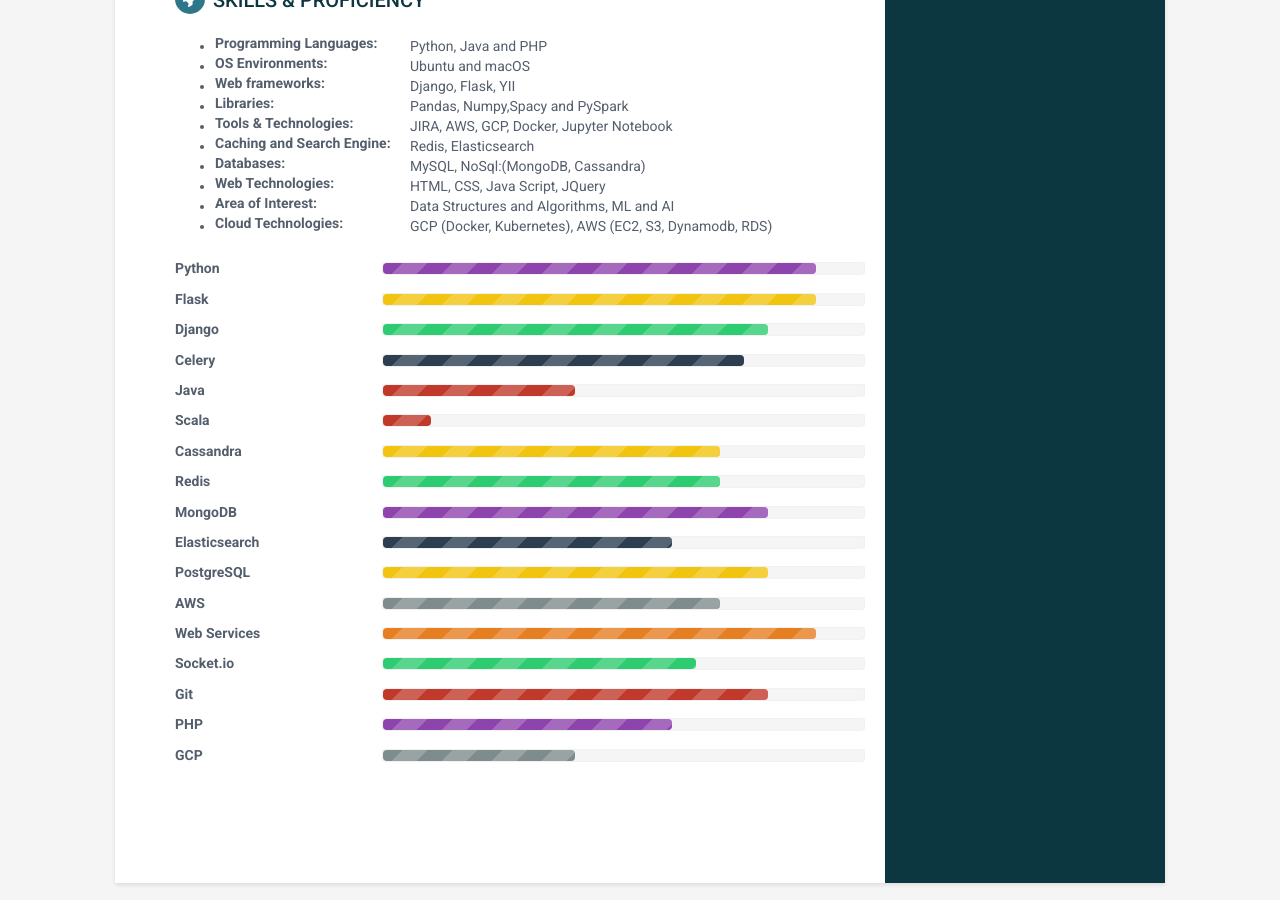
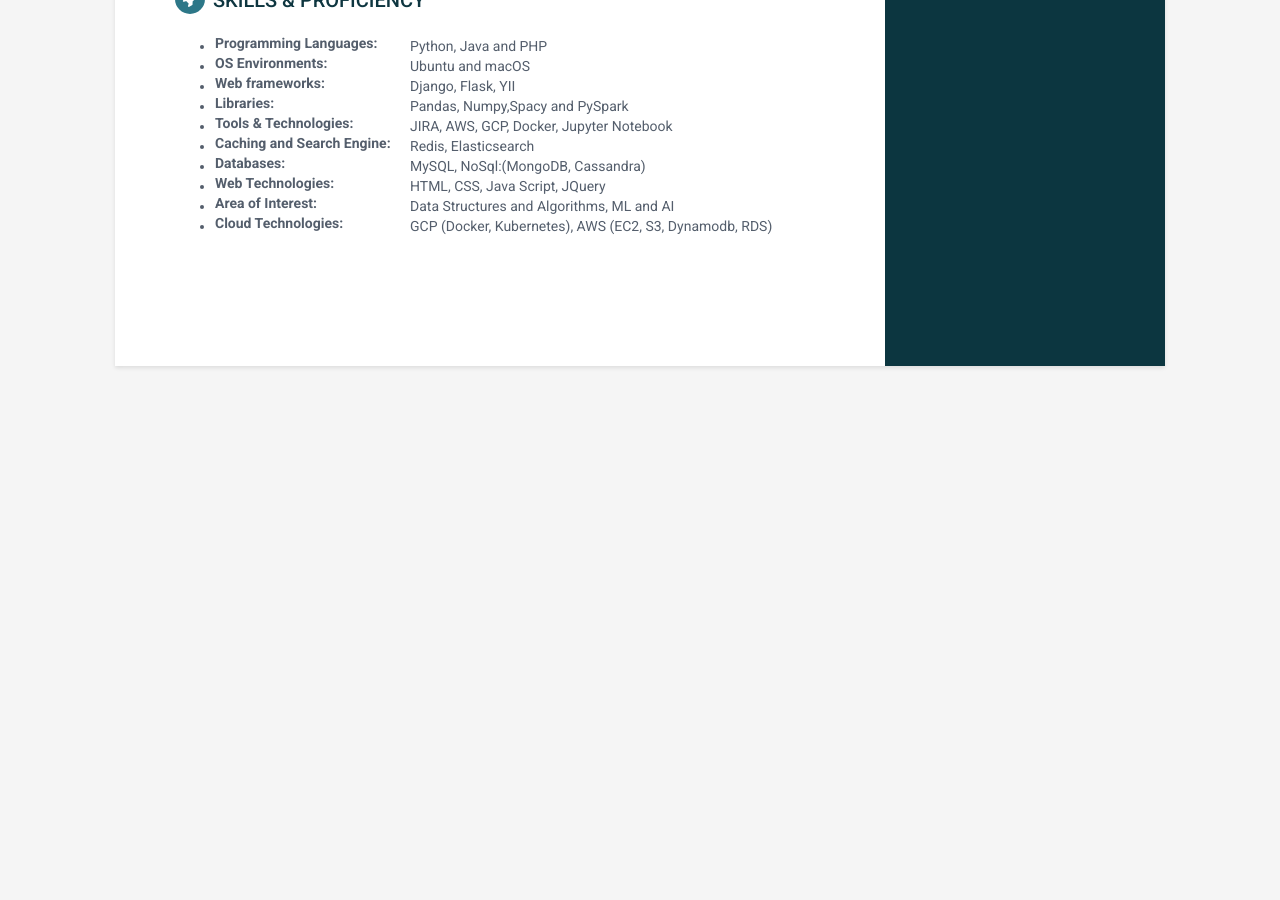
Before and after one commit to sanjusci/sanjusci.github.io, a Jekyll site: the page built from index.html, in a window 1280 px wide and 900 px high, scrolled down 1718 px. Built offline with Jekyll 4.4.1, drawn with Linux system fonts in a browser that asks for light colours; after the commit the page ends 2204 px from its top, so only the background shows below that.

Commit message:
update new records

```diff
--- a/_includes/skills.html
+++ b/_includes/skills.html
@@ -7,7 +7,7 @@
         <div class="item">
             <ul>
                 <li><h4 class="level-title">Programming Languages:</h4> Python, Java and PHP</li>
-                <li><h4 class="level-title"> OS Environments:</h4> Ubuntu and macOS</li>
+                <li><h4 class="level-title">OS Environments:</h4> Ubuntu and macOS</li>
                 <li><h4 class="level-title">Web frameworks:</h4> Django, Flask, YII</li>
                 <li><h4 class="level-title">Libraries:</h4> Pandas, Numpy,Spacy and PySpark</li>
                 <li><h4 class="level-title">Tools & Technologies:</h4>JIRA, AWS, GCP, Docker, Jupyter Notebook</li>
@@ -20,18 +20,6 @@
                 </li>
             </ul>
         </div>
-        {% for skill in site.data.skills %}
-        <div class="item">
-            <h4 class="level-title">{{ skill.name }}</h4>
-            <div class="level-bar">
-                <div class="meter {{ skill.theme }}">
-        <span style="width: {{ skill.level }};">
-          <!-- <span>{{ skill.name }}</span> -->
-        </span>
-                </div>
-            </div>
-        </div>
-        {% endfor %}
     </div>
 </section>
 {% endif %}
```
